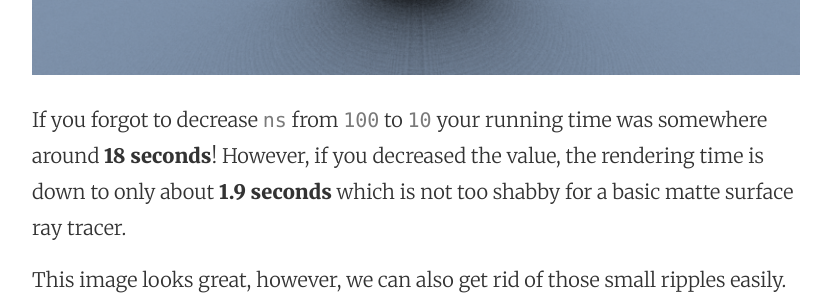
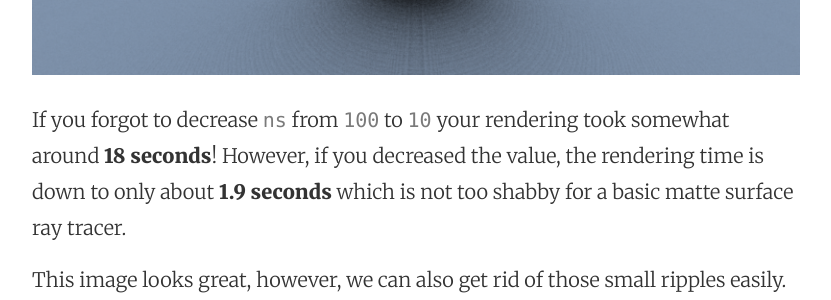
Before and after one commit to mhorga/mhorga.github.io, a Jekyll site: the page built from _posts/2016-03-28-ray-tracing-in-a-swift-playground-part-2.markdown, in a window 1280 px wide and 900 px high, scrolled down 8765 px. Shown: the part 153-453 px from the top of the window, without its empty margins (224-1055 px from the left). Built offline with Jekyll 4.4.1, drawn with Linux system fonts in a browser that asks for light colours.

Commit message:
Post update: Ray tracing in a Swift playground part 2

```diff
--- a/_posts/2016-03-28-ray-tracing-in-a-swift-playground-part-2.markdown
+++ b/_posts/2016-03-28-ray-tracing-in-a-swift-playground-part-2.markdown
@@ -266,7 +266,7 @@ In the main playground page, see the generated new image:
 
 ![alt text](https://github.com/mhorga/mhorga.github.io/raw/master/images/raytracing5.png "Raytracing 5")
 
-If you forgot to decrease `ns` from `100` to `10` your running time was somewhere around __18 seconds__! However, if you decreased the value, the rendering time is down to only about __1.9 seconds__ which is not too shabby for a basic matte surface ray tracer.
+If you forgot to decrease `ns` from `100` to `10` your rendering took somewhat around __18 seconds__! However, if you decreased the value, the rendering time is down to only about __1.9 seconds__ which is not too shabby for a basic matte surface ray tracer.
 
 This image looks great, however, we can also get rid of those small ripples easily. Notice that inside the `color` function we set `Tmin` to be __0.0__ and this seems to disturb some of the cases where the color needs to be computed correctly. If we set `Tmin` to be very small but still positive, something like __0.01__ you will notice that the difference is highly noticeable!
 
```
